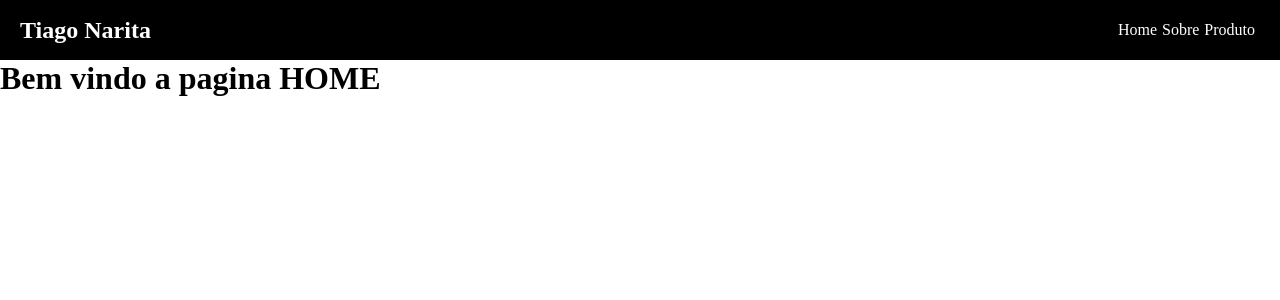
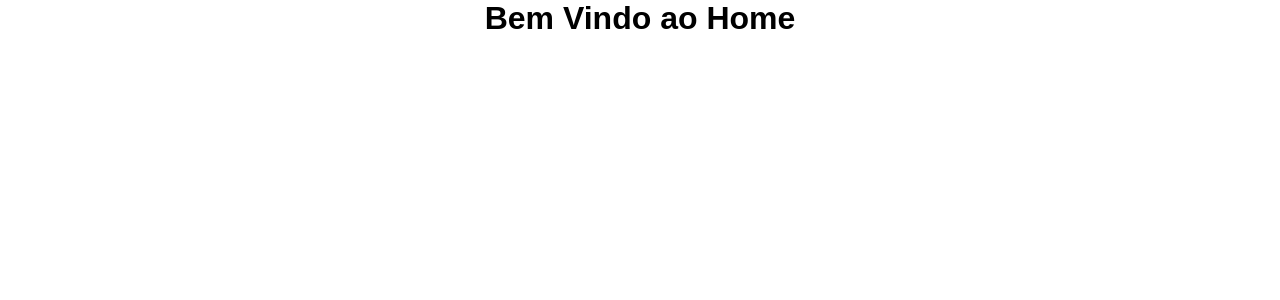
Before and after one commit to TiagoNarita/primeiro-app--react, a React (Create React App) app: page / in a window 1280 px wide. Shown: the top 300 px of the page. Built offline with nearby package versions, Linux system fonts and the light colour scheme.

Commit message:
forget to uptade

```diff
--- a/src/index.js
+++ b/src/index.js
@@ -1,10 +1,11 @@
 import React from "react";
 import ReactDOM from "react-dom/client";
 import RoutesApp from "./aula de rotas/routes";
+import Test from "./primeFlix/styles/App";
 
 const root = ReactDOM.createRoot(document.getElementById("root"));
 root.render(
     <React.StrictMode>
-        <RoutesApp />
+        <Test />
     </React.StrictMode>
 );
--- /dev/null
+++ b/src/primeFlix/pages/Filmes/index.js
@@ -0,0 +1,9 @@
+function Filme() {
+    return (
+        <div>
+            <h1>Bem Vindo a pagina de detalhe de filmes</h1>
+        </div>
+    );
+}
+
+export default Filme;
--- /dev/null
+++ b/src/primeFlix/pages/Home/index.js
@@ -0,0 +1,9 @@
+function Home() {
+    return (
+        <div>
+            <h1>Bem Vindo ao Home</h1>
+        </div>
+    );
+}
+
+export default Home;
--- /dev/null
+++ b/src/primeFlix/routes.js
@@ -0,0 +1,16 @@
+import { Routes, Route, BrowserRouter } from "react-router-dom";
+import Filme from "./pages/Filmes";
+import Home from "./pages/Home";
+
+function RoutesApp() {
+    return (
+        <BrowserRouter>
+            <Routes>
+                <Route path="/" element={<Home />} />
+                <Route path="/filme/:id" element={<Filme />} />
+            </Routes>
+        </BrowserRouter>
+    );
+}
+
+export default RoutesApp;
--- /dev/null
+++ b/src/primeFlix/styles/App.js
@@ -0,0 +1,12 @@
+import RoutesApp from "../routes";
+import "./index.css";
+
+function Test() {
+    return (
+        <div className="App">
+            <RoutesApp />
+        </div>
+    );
+}
+
+export default Test;
--- /dev/null
+++ b/src/primeFlix/styles/index.css
@@ -0,0 +1,17 @@
+* {
+    padding: 0;
+    margin: 0;
+    box-sizing: border-box;
+}
+
+body {
+    font-family: sans-serif;
+}
+
+.App {
+    display: flex;
+    width: 100%;
+    align-items: center;
+    flex-direction: column;
+    justify-content: center;
+}
```
Also changed, not shown: src/first classs/App.jsx (renamed from src/App.jsx), src/first classs/nome.js (renamed from src/nome.js), src/first classs/style.css (renamed from src/style.css).
